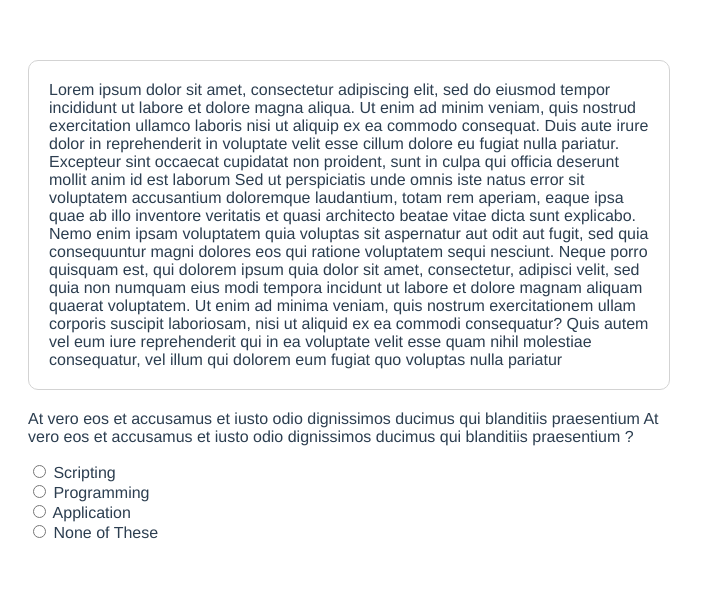
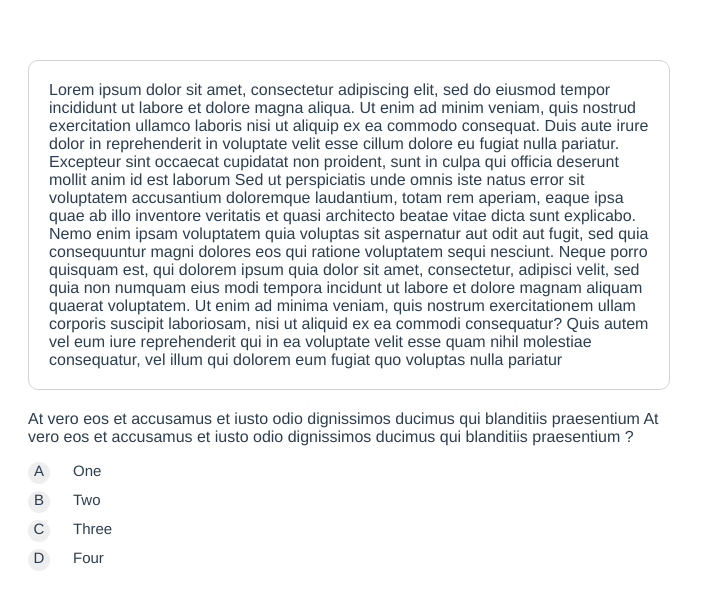
Before and after one commit to vectshad/SimpleTestPlatform, a Vue app: page / in a window 1280 px wide. Shown: the top 610 px of the page, without its empty margins (0-705 px from the left). Built offline with nearby package versions, Linux system fonts and the light colour scheme.

Commit message:
add radio button to choose answer

```diff
--- a/src/components/Question.vue
+++ b/src/components/Question.vue
@@ -9,13 +9,22 @@
     </div>
     <div class="answer">
       <form>
-        <input type="radio" name="choice" value="Scripting"> Scripting
-        <br>
-        <input type="radio" name="choice" value="Programming"> Programming
-        <br>
-        <input type="radio" name="choice" value="Application"> Application
-        <br>
-        <input type="radio" name="choice" value="None of These"> None of These
+        <label class="container">One
+          <input type="radio" name="radio" value="A" @change="onChecked($event)">
+          <span class="checkmark">A</span>
+        </label>
+        <label class="container">Two
+          <input type="radio" name="radio" value="B" @change="onChecked($event)">
+          <span class="checkmark">B</span>
+        </label>
+        <label class="container">Three
+          <input type="radio" name="radio" value="C" @change="onChecked($event)">
+          <span class="checkmark">C</span>
+        </label>
+        <label class="container">Four
+          <input type="radio" name="radio" value="D" @change="onChecked($event)">
+          <span class="checkmark">D</span>
+        </label>
       </form>
     </div>
   </div>
@@ -28,12 +37,55 @@ export default {
   props: {
     questionDesc: String,
     question: String
+  },
+  methods: {
+    onChecked(event) {
+        var optionText = event.target.value;
+        console.log(optionText);
+    }
   }
 }
 </script>
 
 <!-- Add "scoped" attribute to limit CSS to this component only -->
 <style scoped>
+.container {
+  display: block;
+  position: relative;
+  padding-left: 45px;
+  margin-bottom: 12px;
+  cursor: pointer;
+  font-size: 15px;
+}
+
+/* Hide the browser's default radio button */
+.container input {
+  position: absolute;
+  opacity: 0;
+  cursor: pointer;
+}
+
+/* Create a custom radio button */
+.checkmark {
+  position: absolute;
+  top: 0;
+  left: 0;
+  height: 22px;
+  width: 22px;
+  background-color: #eee;
+  border-radius: 50%;
+  text-align: center;
+}
+
+/* On mouse-over, add a grey background color */
+.container:hover input ~ .checkmark {
+  background-color: #ccc;
+}
+
+/* When the radio button is checked, add a blue background */
+.container input:checked ~ .checkmark {
+  background-color: #2196F3;
+}
 .question-box {
   background-color: rgb(255, 255, 255);
   border-radius: 10px;
```
